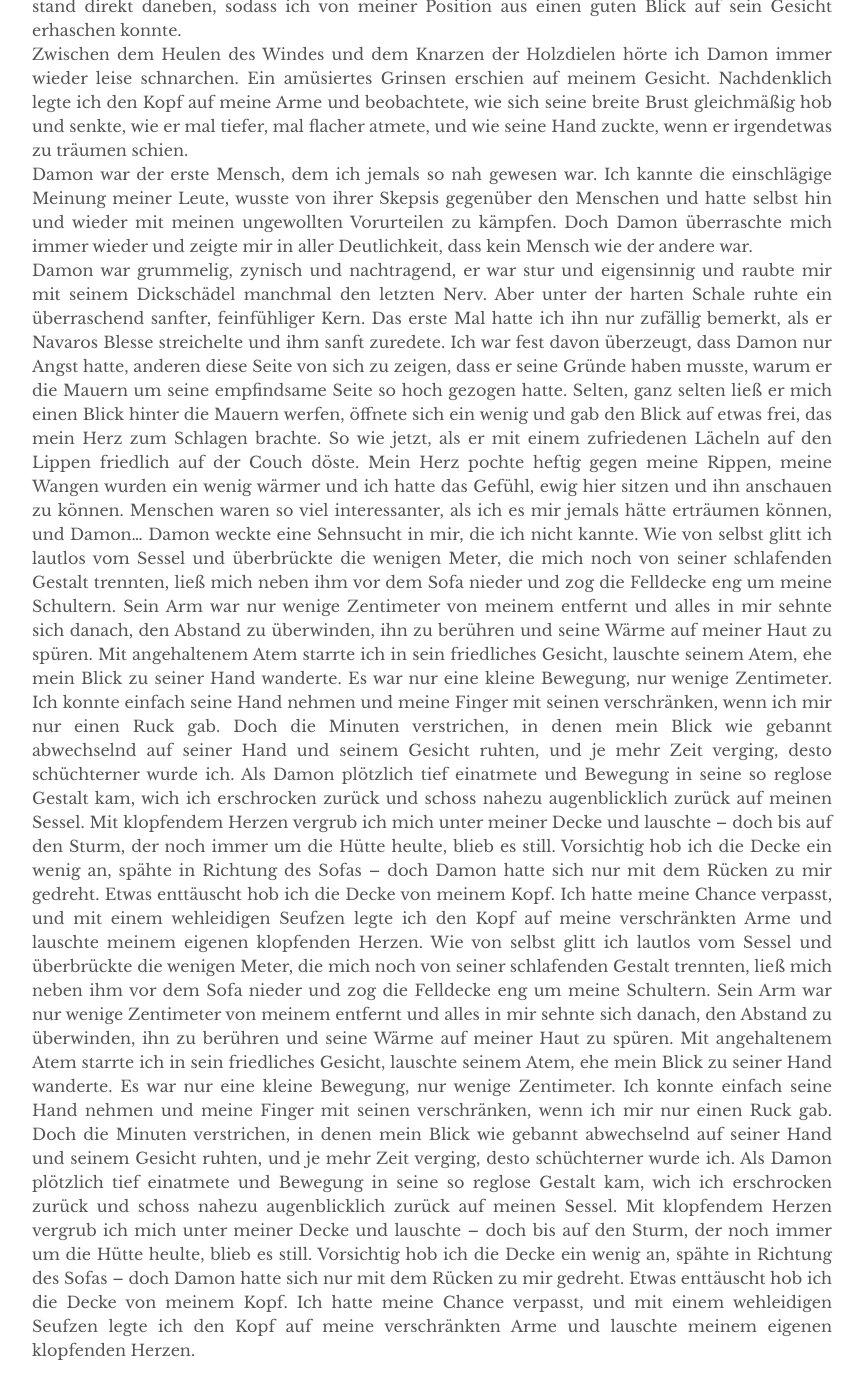
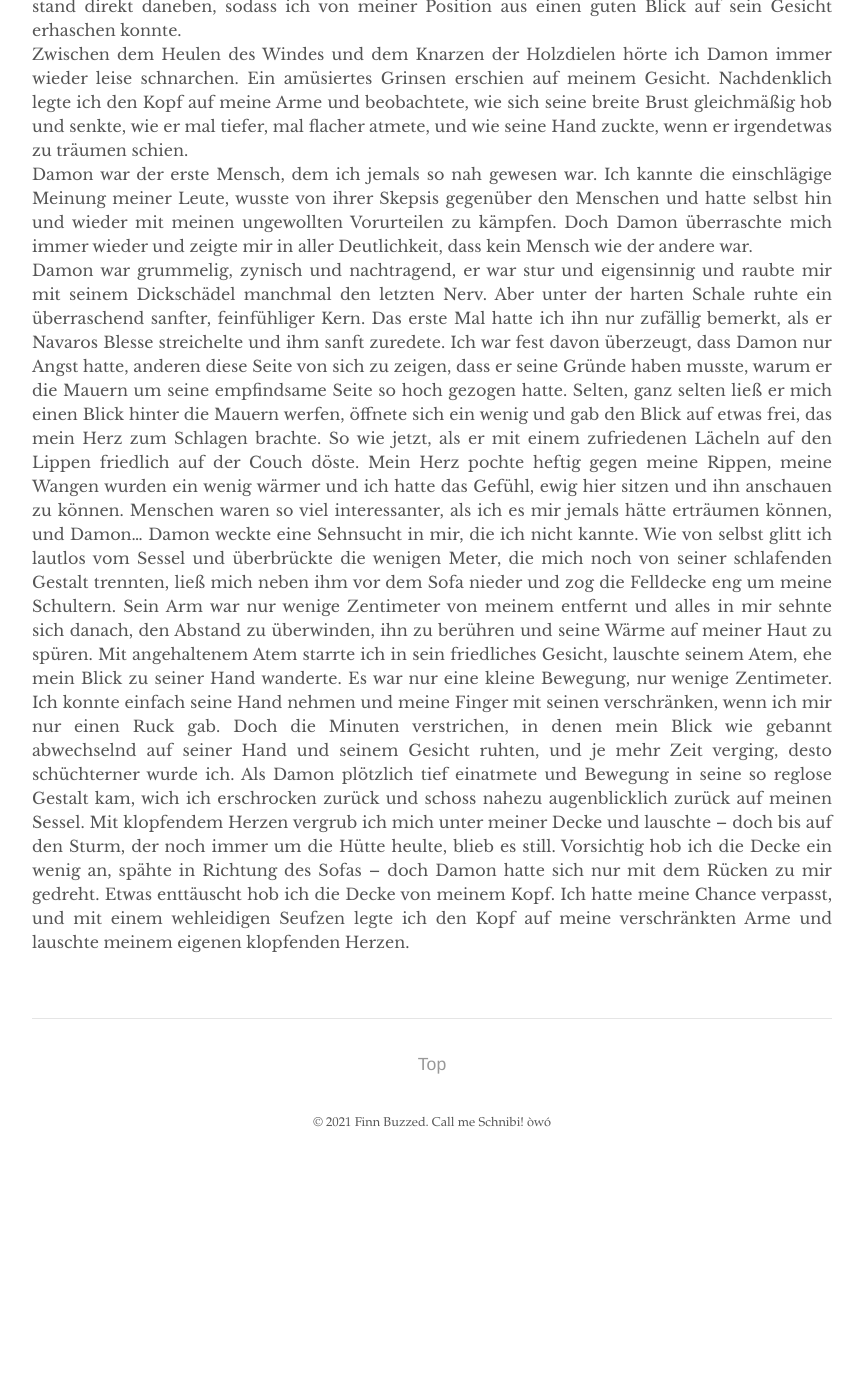
Before and after one commit to chocciibuster/chocciibuster.github.io, a Jekyll site: the page built from _posts/2021-11-13-story-#001.md, in a window 1280 px wide and 1400 px high, scrolled down 803 px. Shown: the whole window, without its empty margins (208-1073 px from the left). Built offline with Jekyll 4.4.1, drawn with Linux system fonts in a browser that asks for light colours; after the commit the page ends 1969 px from its top, so only the background shows below that.

Commit message:
Update 2021-11-13-story-#001.md

```diff
--- a/_posts/2021-11-13-story-#001.md
+++ b/_posts/2021-11-13-story-#001.md
@@ -15,5 +15,3 @@ Damon war grummelig, zynisch und nachtragend, er war stur und eigensinnig und ra
 So wie jetzt, als er mit einem zufriedenen Lächeln auf den Lippen friedlich auf der Couch döste. Mein Herz pochte heftig gegen meine Rippen, meine Wangen wurden ein wenig wärmer und ich hatte das Gefühl, ewig hier sitzen und ihn anschauen zu können. Menschen waren so viel interessanter, als ich es mir jemals hätte erträumen können, und Damon... Damon weckte eine Sehnsucht in mir, die ich nicht kannte.
 Wie von selbst glitt ich lautlos vom Sessel und überbrückte die wenigen Meter, die mich noch von seiner schlafenden Gestalt trennten, ließ mich neben ihm vor dem Sofa nieder und zog die Felldecke eng um meine Schultern. Sein Arm war nur wenige Zentimeter von meinem entfernt und alles in mir sehnte sich danach, den Abstand zu überwinden, ihn zu berühren und seine Wärme auf meiner Haut zu spüren. Mit angehaltenem Atem starrte ich in sein friedliches Gesicht, lauschte seinem Atem, ehe mein Blick zu seiner Hand wanderte.
 Es war nur eine kleine Bewegung, nur wenige Zentimeter. Ich konnte einfach seine Hand nehmen und meine Finger mit seinen verschränken, wenn ich mir nur einen Ruck gab. Doch die Minuten verstrichen, in denen mein Blick wie gebannt abwechselnd auf seiner Hand und seinem Gesicht ruhten, und je mehr Zeit verging, desto schüchterner wurde ich. Als Damon plötzlich tief einatmete und Bewegung in seine so reglose Gestalt kam, wich ich erschrocken zurück und schoss nahezu augenblicklich zurück auf meinen Sessel. Mit klopfendem Herzen vergrub ich mich unter meiner Decke und lauschte – doch bis auf den Sturm, der noch immer um die Hütte heulte, blieb es still. Vorsichtig hob ich die Decke ein wenig an, spähte in Richtung des Sofas – doch Damon hatte sich nur mit dem Rücken zu mir gedreht. Etwas enttäuscht hob ich die Decke von meinem Kopf. Ich hatte meine Chance verpasst, und mit einem wehleidigen Seufzen legte ich den Kopf auf meine verschränkten Arme und lauschte meinem eigenen klopfenden Herzen.
-Wie von selbst glitt ich lautlos vom Sessel und überbrückte die wenigen Meter, die mich noch von seiner schlafenden Gestalt trennten, ließ mich neben ihm vor dem Sofa nieder und zog die Felldecke eng um meine Schultern. Sein Arm war nur wenige Zentimeter von meinem entfernt und alles in mir sehnte sich danach, den Abstand zu überwinden, ihn zu berühren und seine Wärme auf meiner Haut zu spüren. Mit angehaltenem Atem starrte ich in sein friedliches Gesicht, lauschte seinem Atem, ehe mein Blick zu seiner Hand wanderte.
-Es war nur eine kleine Bewegung, nur wenige Zentimeter. Ich konnte einfach seine Hand nehmen und meine Finger mit seinen verschränken, wenn ich mir nur einen Ruck gab. Doch die Minuten verstrichen, in denen mein Blick wie gebannt abwechselnd auf seiner Hand und seinem Gesicht ruhten, und je mehr Zeit verging, desto schüchterner wurde ich. Als Damon plötzlich tief einatmete und Bewegung in seine so reglose Gestalt kam, wich ich erschrocken zurück und schoss nahezu augenblicklich zurück auf meinen Sessel. Mit klopfendem Herzen vergrub ich mich unter meiner Decke und lauschte – doch bis auf den Sturm, der noch immer um die Hütte heulte, blieb es still. Vorsichtig hob ich die Decke ein wenig an, spähte in Richtung des Sofas – doch Damon hatte sich nur mit dem Rücken zu mir gedreht. Etwas enttäuscht hob ich die Decke von meinem Kopf. Ich hatte meine Chance verpasst, und mit einem wehleidigen Seufzen legte ich den Kopf auf meine verschränkten Arme und lauschte meinem eigenen klopfenden Herzen.
```
